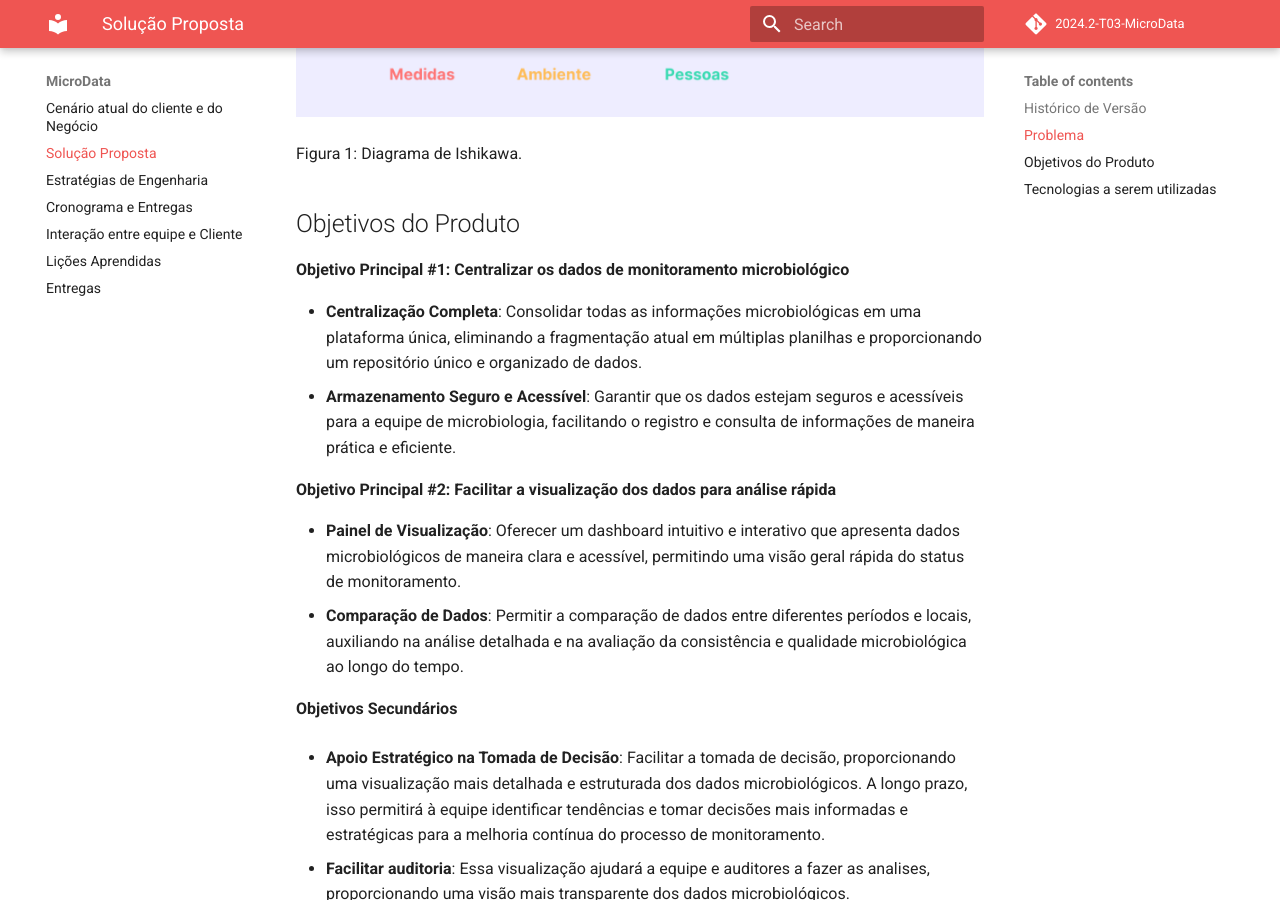
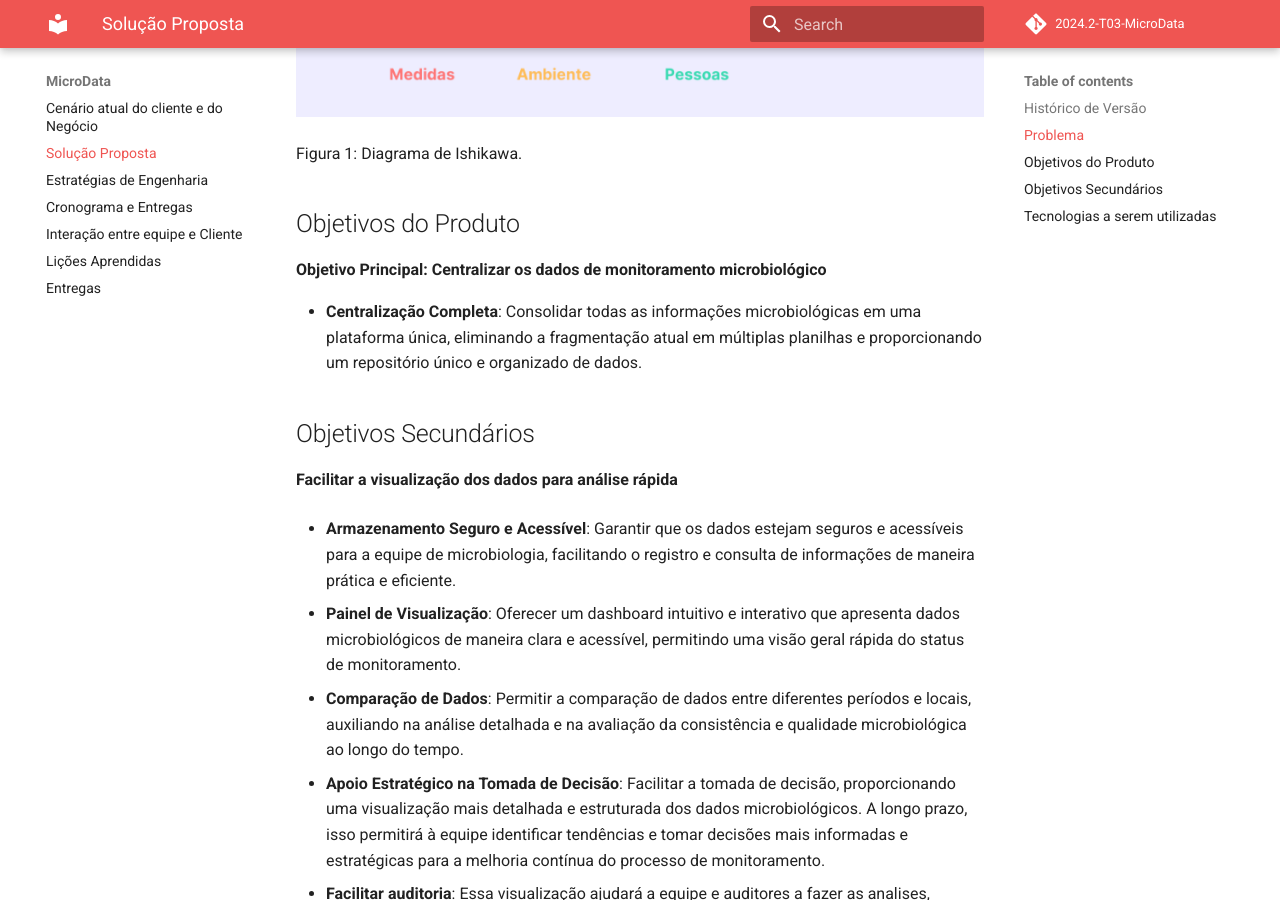
Before and after one commit to storch7/2024.2-T03-MicroData, an MkDocs documentation site: the page built from docs/visao_produto_projeto/visao_do_produto.md, in a window 1280 px wide and 900 px high, scrolled down 1415 px. Built offline with MkDocs 1.6.1 and Material for MkDocs 9.7.7, drawn with Linux system fonts in a browser that asks for light colours; comment, search, counter and statistics services are not loaded.

Commit message:
Correção de objetivos

```diff
--- a/docs/visao_produto_projeto/visao_do_produto.md
+++ b/docs/visao_produto_projeto/visao_do_produto.md
@@ -31,17 +31,21 @@ Figura 1: Diagrama de Ishikawa.
 
 ## Objetivos do Produto
 
-**Objetivo Principal #1: Centralizar os dados de monitoramento microbiológico**
+**Objetivo Principal: Centralizar os dados de monitoramento microbiológico**
 
 - **Centralização Completa**: Consolidar todas as informações microbiológicas em uma plataforma única, eliminando a fragmentação atual em múltiplas planilhas e proporcionando um repositório único e organizado de dados.
+
+
+## Objetivos Secundários
+
+**Facilitar a visualização dos dados para análise rápida**
+
 - **Armazenamento Seguro e Acessível**: Garantir que os dados estejam seguros e acessíveis para a equipe de microbiologia, facilitando o registro e consulta de informações de maneira prática e eficiente.
 
-**Objetivo Principal #2: Facilitar a visualização dos dados para análise rápida**
 
 - **Painel de Visualização**: Oferecer um dashboard intuitivo e interativo que apresenta dados microbiológicos de maneira clara e acessível, permitindo uma visão geral rápida do status de monitoramento.
 - **Comparação de Dados**: Permitir a comparação de dados entre diferentes períodos e locais, auxiliando na análise detalhada e na avaliação da consistência e qualidade microbiológica ao longo do tempo.
 
-**Objetivos Secundários**
 
 - **Apoio Estratégico na Tomada de Decisão**: Facilitar a tomada de decisão, proporcionando uma visualização mais detalhada e estruturada dos dados microbiológicos. A longo prazo, isso permitirá à equipe identificar tendências e tomar decisões mais informadas e estratégicas para a melhoria contínua do processo de monitoramento.
 
```
